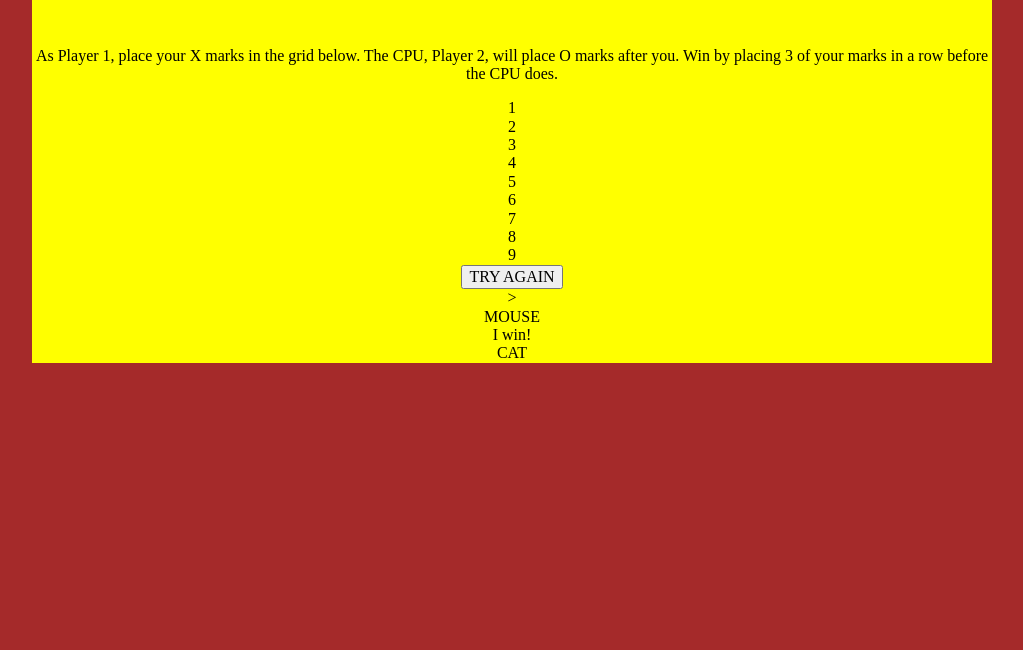
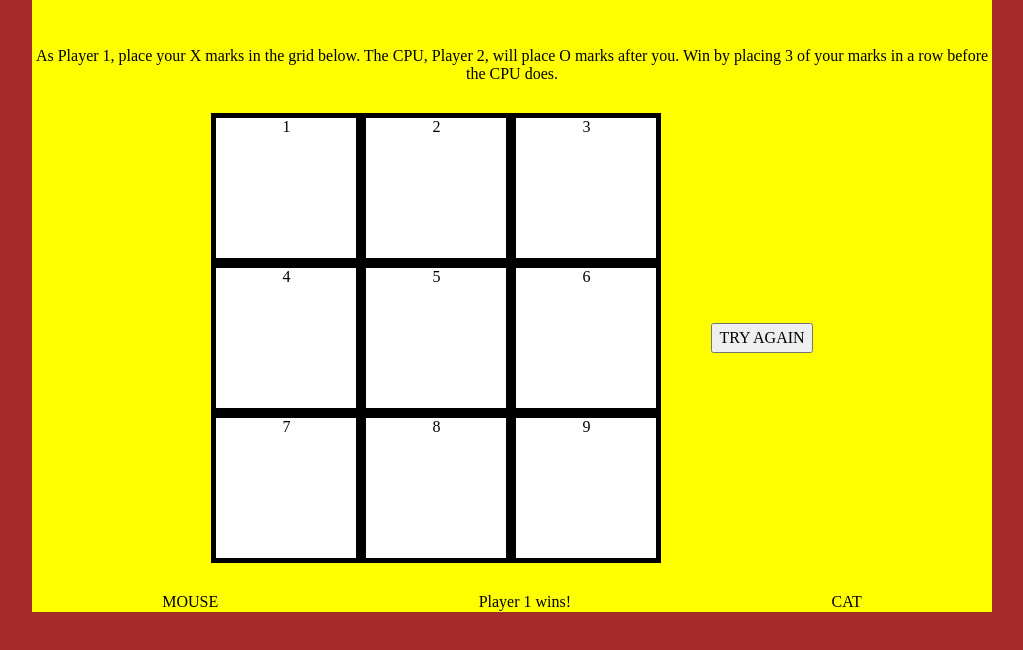
Before and after one commit to nsmckay/NoughtsAndCrosses, a plain HTML site: page index.html in a window 1280 px wide. Shown: the part 134-784 px from the top of the page, without its empty margins (128-1151 px from the left). Drawn offline with nearby package versions, Linux system fonts and the light colour scheme.

Commit message:
initial CSS to implement board as grid, and some minor HTML changes

```diff
--- a/index.css
+++ b/index.css
@@ -107,15 +107,40 @@ label {
   100% { transform: translate(1px, -2px) rotate(-1deg); }
 }
 
-#apple-shelf {
-    background: lightcoral;
-    border-radius: 10px;
-    height: 30px;
-    margin: 10px 0;
+#instructions {
+    margin-bottom: 0;
 }
 
-#orange-shelf {
-    background: lightsalmon;
-    border-radius: 10px;
+#game-area {
+    display: flex;
+    flex-direction: row;
+    align-items: center;
+    margin: auto;
+    margin-top: 30px;
+    margin-bottom: 30px;
+}
+
+#game-board {
+    display: grid;
+    grid-template-columns: 150px 150px 150px;
+    grid-auto-rows: 150px;
+    width: 450px;
+    margin: auto;
+    margin-right: 50px;
+    background-color: black;
+}
+
+.box {
+    margin: 5px;
+    background-color: white;
+}
+
+#retry {
     height: 30px;
 }
+
+#messages {
+    display: flex;
+    flex-direction: row;
+    justify-content: space-around;
+}
--- a/index.html
+++ b/index.html
@@ -10,11 +10,12 @@
         </audio>
         <div id="container">
             <h1>NOUGHTS & CROSSES</h1>
-            <p id="intro">
+            <p id="instructions">
                 As Player 1, place your X marks in the grid below. The CPU, Player 2, will place O marks after you.
                 Win by placing 3 of your marks in a row before the CPU does.
             </p>
             <div id="game-area">
+                <div></div>
                 <div id="game-board">
                     <div class="box" id="box-1">1</div>
                     <div class="box" id="box-2">2</div>
@@ -27,10 +28,10 @@
                     <div class="box" id="box-9">9</div>
                 </div>
                 <button id="retry">TRY AGAIN</button>
-            </div>>
+            </div>
             <div id="messages">
                 <div id="mouse">MOUSE</div>
-                <div id="message">I win!</div>
+                <div id="message">Player 1 wins!</div>
                 <div id="cat">CAT</div>
             </div>
         </div>
```
